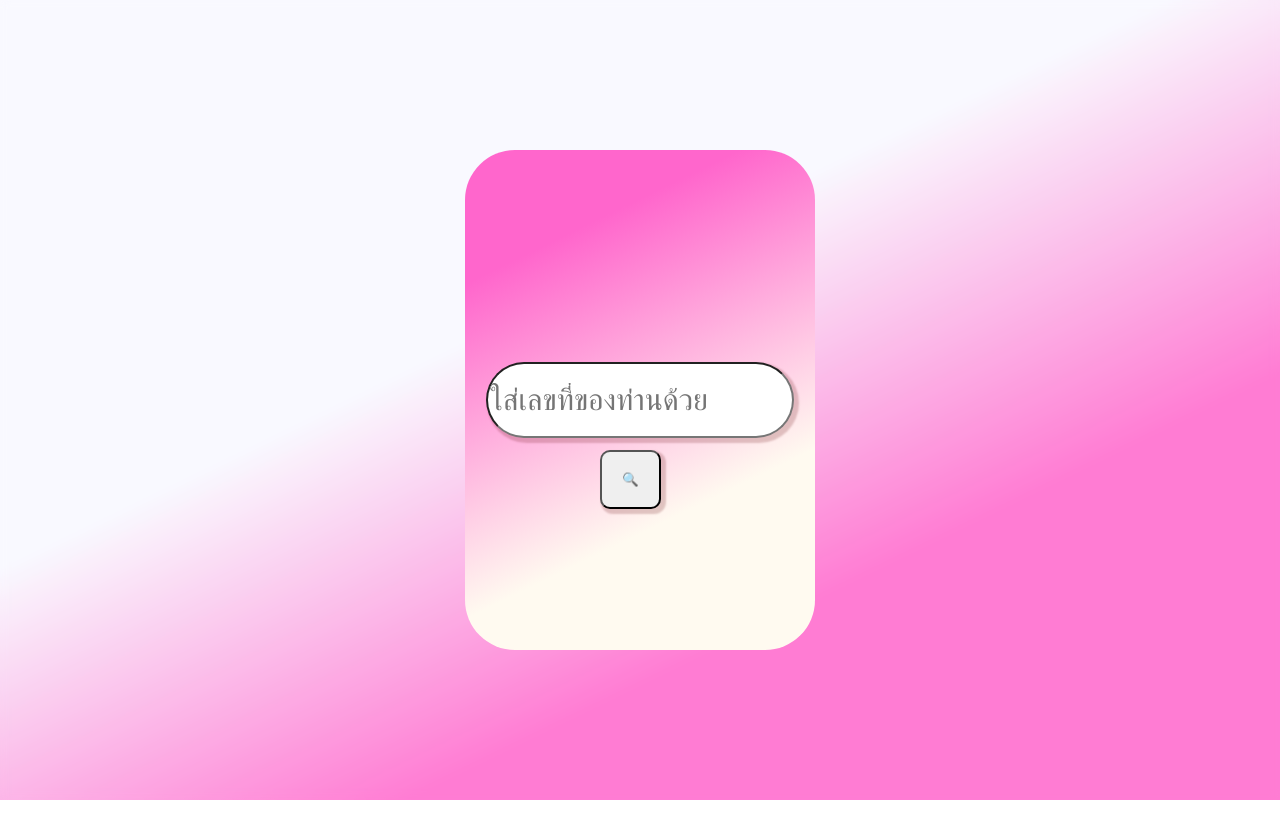
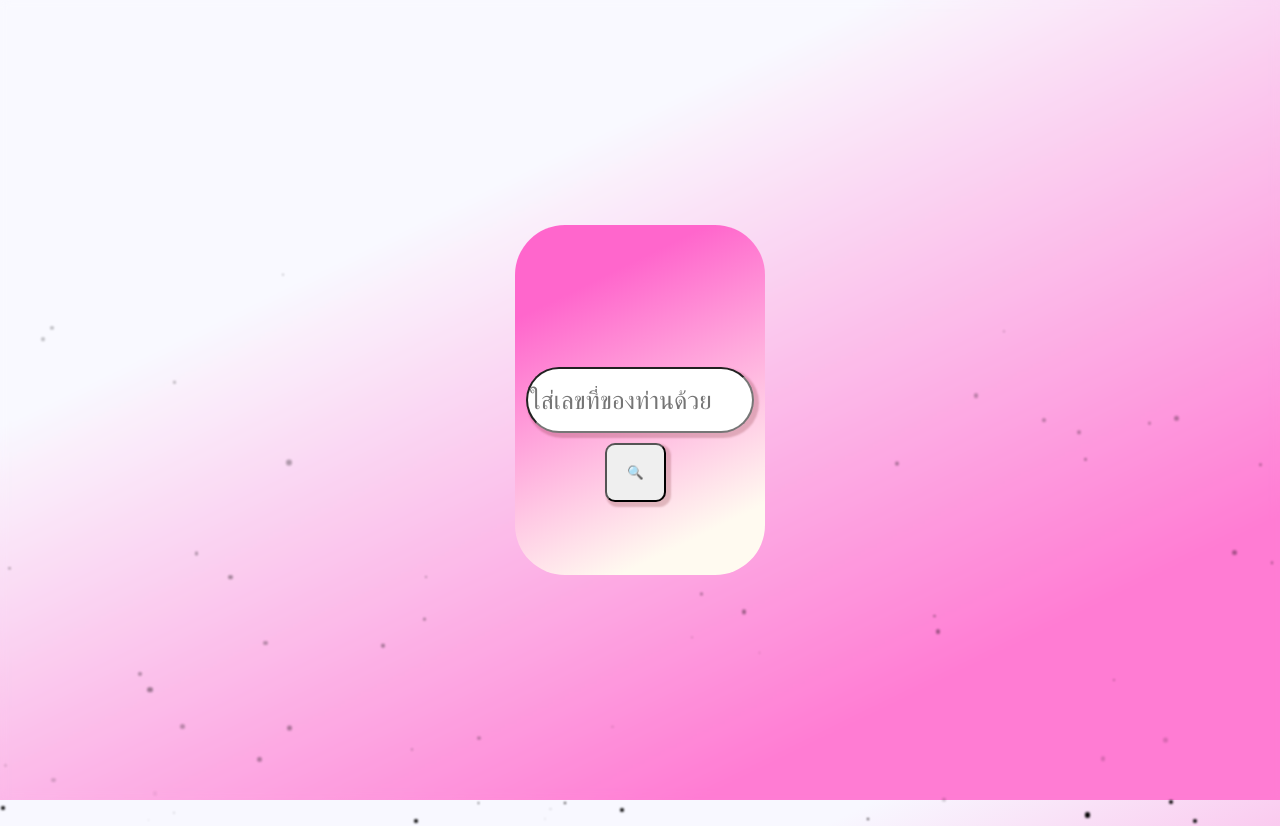
Before and after one commit to YagamiL250/nong-code, a plain HTML site: page index.html in a window 1280 px wide. Shown: the top 826 px of the page. Before the commit the page ends 800 px from the top, so only its background shows below. Drawn offline with Linux system fonts and the light colour scheme.

```diff
--- a/script.js
+++ b/script.js
@@ -19,3 +19,26 @@ function searchPage() {
             alert("ไม่พบหน้า: " + fileName);
         });
 }
+
+const particleCount = 100;
+const body = document.body
+
+for (let i = 0; i < particleCount; i++) {
+    let p = document.createElement("div");
+    p.classList.add("particleCount");
+
+    let size = Math.random() * 4 + 1.5;
+    p.style.width = size + "px";
+    p.style.height = size +"px";
+
+    p.style.left = Math.random() * 100 + "%";
+
+    p.style.animationDelay = Math.random() * 8 + "s";
+
+    let duraticon  = Math.random() + 8 + 2;
+    p.style.animationDuration = duraticon + "s";
+
+    p.style.top = Math.random() * 20 + 100 + "%";
+
+    body.appendChild(p);
+}
--- a/style.css
+++ b/style.css
@@ -3,7 +3,7 @@ body {
     font-family: sans-serif;
     display: grid;
     place-items: center;
-    background: linear-gradient(154deg, #F8F8FF 40% , #FF66CC 70%);
+    background: linear-gradient(154deg, #F8F8FF 30% , #FF66CC 80%);
     line-height: 1.4;
     height: 100vh;
 }
@@ -24,33 +24,34 @@ body {
 .inputpaper, .paper {
     position: relative;
     opacity: 10;
+    z-index: 10;
 }
 
 .paper {
     display: grid;
     align-content: center;
     justify-content: center;
-    width: 350px;
-    height: 500px;
+    width: 250px;
+    height: 350px;
     border-radius: 50px;
-    background: linear-gradient(154deg, #FF66CC 20% , #FFFAF0 70%);
+    background: linear-gradient(154deg, #FF66CC 20% , #FFFAF0 85%);
     opacity: 1;
 }
 
 .link-input {
-  width: 300px;
-  height: 70px;
+  width: 220px;
+  height: 60px;
     border-radius: 40px;
-    font-size: 30px;
+    font-size: 25px;
     color: #FF66CC;
     box-shadow: 3px 3px 2px 2px rgba(99, 8, 8, 0.2);
 }
 
 .link-input-search {
   position: absolute;
-  display: flex;
-  left: 135px;
-  top: 300px;
+  display: grid;
+  left: 90px;
+  margin-top: 10px;
   box-shadow: 3px 3px 2px 2px rgba(99, 8, 8, 0.2);
     padding: 20px 20px;
     border-radius: 10px;
@@ -65,3 +66,26 @@ body {
     top: 0%;
     left: 0%;
 }
+
+.particleCount {
+  position: absolute;
+  background: black;
+  border-radius: 60%;
+  z-index: 0;
+  filter: blur(1px);
+  animation: floatUp linear infinite;
+}
+
+@keyframes floatUp {
+  0% {
+    transform: translateY(0);
+    opacity: 0;
+  }
+  20% {
+    opacity: 0.4;
+  }
+  100% {
+    transform: translateY(-150vh);
+    opacity: 0;
+  }
+}
```
